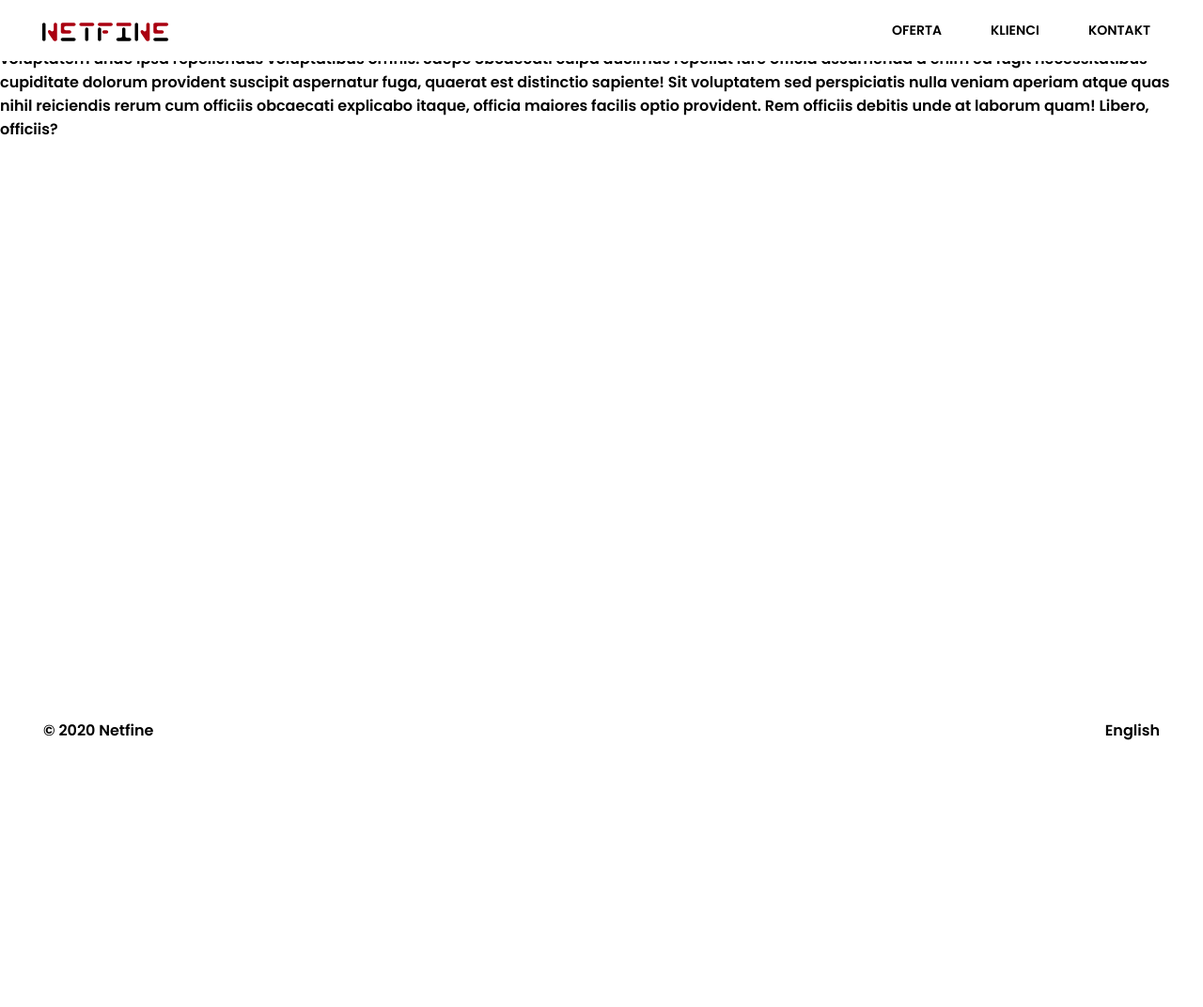
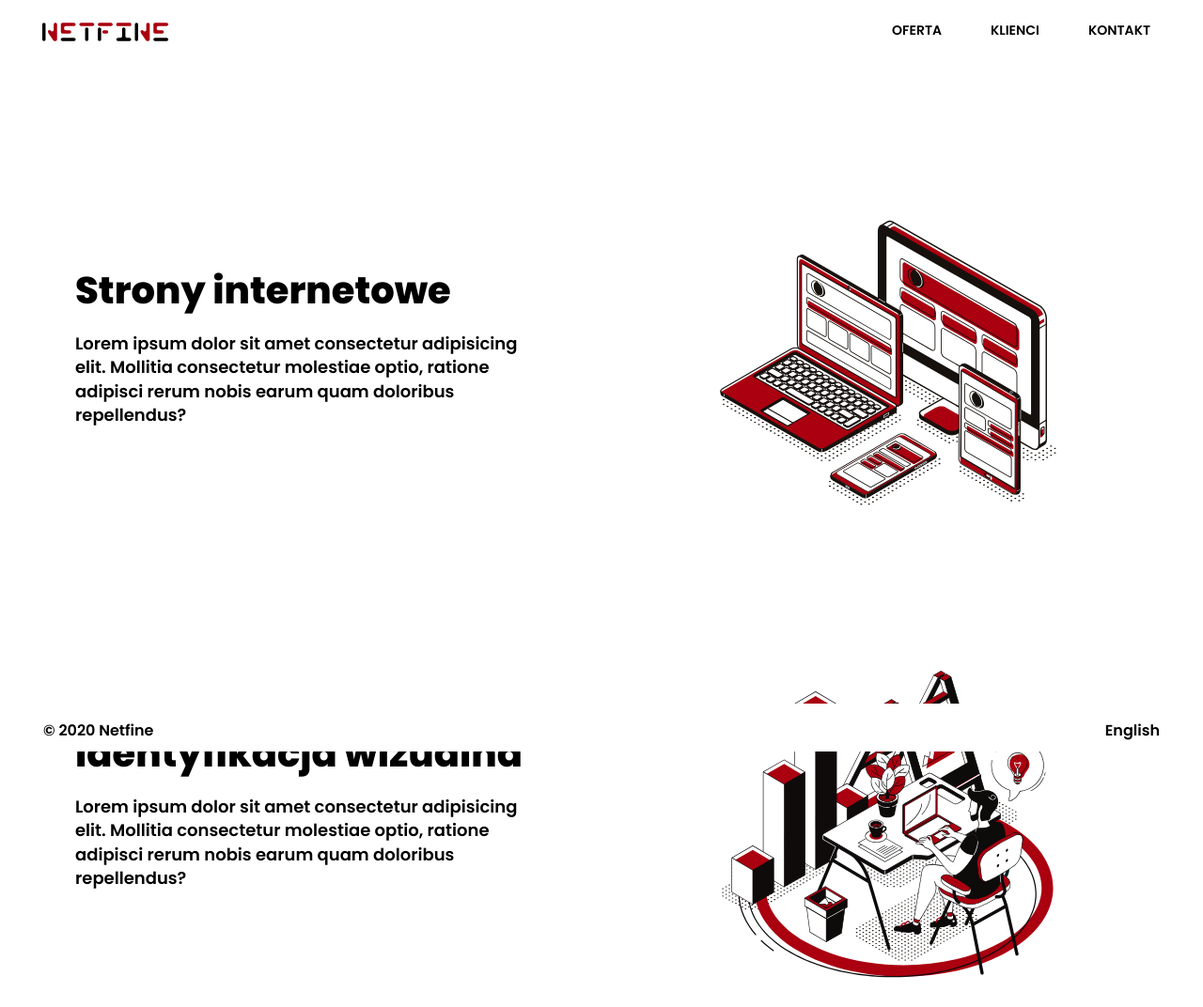
Before and after one commit to netmazing/netfine, a Gatsby site: page /oferta in a window 1280 px wide. Shown: the top 1072 px of the page at 94% size. Before the commit the page ends 800 px from the top, so only its background shows below. Built offline with nearby package versions, Linux system fonts and the light colour scheme; Gatsby itself is replaced by a stand-in of ours.

Commit message:
create offer page, add favicon

```diff
--- a/package.json
+++ b/package.json
@@ -5,6 +5,7 @@
   "version": "0.1.0",
   "author": "Kyle Mathews <mathews.kyle@gmail.com>",
   "dependencies": {
+    "@svgdotjs/svg.js": "^3.0.16",
     "gatsby": "^2.19.7",
     "gatsby-image": "^2.2.39",
     "gatsby-plugin-manifest": "^2.2.39",
--- a/src/components/layout.js
+++ b/src/components/layout.js
@@ -3,7 +3,6 @@ import Navbar from './Navbar';
 import Footer from './Footer';
 import './logo.css';
 import '../scss/layout.scss';
-
 
 const Layout = ({children}) => {
     return (
--- a/src/pages/index.js
+++ b/src/pages/index.js
@@ -10,8 +10,8 @@ import '../scss/arrow.scss';
 
 import Img1 from '../images/bg-images/bg2.jpg';
 import Img2 from '../images/bg-images/hero-bg.jpg';
-import Img3 from '../images/bg-images/bg4.jpg';
-import Img4 from '../images/bg-images/bg5.jpg';
+import Img3 from '../images/bg-images/bg5.jpg';
+import Img4 from '../images/bg-images/bg4.jpg';
 
 import ArrowDown from '../svg/arrow-down.svg';
 import ArrowRight from '../svg/arrow-right.svg';
@@ -24,7 +24,7 @@ const IndexPage = () => (
 
       <main className="page">
         <h1 className="hidden">Netfine Agencja Interaktywna</h1>
-        <Parallax bgImage={Img1} strength={300}>
+        <Parallax bgImage={Img1} strength={500}>
           <header className="hero">
             <h2 className="title hero__title">Stwórzmy coś fascynującego</h2>
             <p className="text hero__text">Pragniemy otworzyć przed Tobą nowe możliwości w osiąganiu celów. Uruchomimy dla Ciebie stronę internetową, zaprojektujemy logo, przeprowadzimy kampanię reklamową w internecie. Z przyjemnością zadbamy o Twój wirtualny wizerunek.</p>
--- a/src/pages/oferta.js
+++ b/src/pages/oferta.js
@@ -1,9 +1,45 @@
 import React from "react";
 import Layout from '../components/layout';
 
+import IllustrationWebDevelopment from '../svg/illustration-web-development.svg';
+import IllustrationBranding from '../svg/illustration-branding.svg';
+import IllustrationMarketing from '../svg/illustration-marketing.svg';
+
 const Offer = () => (
   <Layout>
-    <div>Lorem ipsum dolor sit amet consectetur adipisicing elit. Totam enim dolore sunt qui, reprehenderit magni velit nihil omnis quis eveniet modi illum laborum placeat debitis recusandae impedit voluptatum corporis pariatur asperiores quaerat amet quas? Neque accusantium suscipit laborum corrupti pariatur voluptatem unde ipsa repellendus voluptatibus omnis. Saepe obcaecati culpa ducimus repellat iure officia assumenda a enim ea fugit necessitatibus cupiditate dolorum provident suscipit aspernatur fuga, quaerat est distinctio sapiente! Sit voluptatem sed perspiciatis nulla veniam aperiam atque quas nihil reiciendis rerum cum officiis obcaecati explicabo itaque, officia maiores facilis optio provident. Rem officiis debitis unde at laborum quam! Libero, officiis?</div>
+    <main className="page offer-page">
+      <h1 className="hidden">Oferta</h1>
+      <section className="section offer">
+        <div className="offer__wrapper">
+          <h2 className="subtitle">Strony internetowe</h2>
+          <p className="text">Lorem ipsum dolor sit amet consectetur adipisicing elit. Mollitia consectetur molestiae optio, ratione adipisci rerum nobis earum quam doloribus repellendus?</p>
+        </div>
+        <div className="offer__illustration">
+          <img className="illustration illustrationWD" src={IllustrationWebDevelopment} alt="responsywne strony internetowe, dostosowane do różnych rozdzielczości i urządzeń mobilnych"/>
+        </div>
+      </section>
+
+      <section className="section offer">
+        <div className="offer__wrapper">
+          <h2 className="subtitle">Identyfikacja wizualna</h2>
+          <p className="text">Lorem ipsum dolor sit amet consectetur adipisicing elit. Mollitia consectetur molestiae optio, ratione adipisci rerum nobis earum quam doloribus repellendus?</p>
+        </div>
+        <div className="offer__illustration">
+          <img className="illustration illustrationB" src={IllustrationBranding} alt="projekty logo, materiały promocyjne, plakaty, ulotki, wizytówki"/>
+        </div>
+      </section>
+
+      <section className="section offer">
+        <div className="offer__wrapper">
+          <h2 className="subtitle">Markeing w sieci</h2>
+          <p className="text">Lorem ipsum dolor sit amet consectetur adipisicing elit. Mollitia consectetur molestiae optio, ratione adipisci rerum nobis earum quam doloribus repellendus?</p>
+        </div>
+        <div className="offer__illustration">
+          <img className="illustration illustrationM" src={IllustrationMarketing} alt="marketing internetowy, google ads, facebook ads, social media, pozycjonowanie stron"/>
+        </div>
+      </section>
+    </main>
+
   </Layout>
 
 )
--- a/src/scss/index.scss
+++ b/src/scss/index.scss
@@ -1,4 +1,8 @@
 @import './variables.scss';
+
+.page {
+    position: relative;
+}
 
 .hero .title,
 .hero .text,
@@ -17,6 +21,7 @@
 
 .hero {
     min-height: 100vh;
+    position: relative;
     display: flex;
     flex-direction: column;
     justify-content: center;
@@ -25,6 +30,7 @@
 }
 
 .parallax {
+    position: relative;
     min-height: 100vh;
     display: flex;
     flex-direction: column;
@@ -39,11 +45,11 @@
 }
 
 .parallax2 {
-    background-color: rgba(255, 255, 255, 0.5);
+    background-color: rgba(255, 255, 255, 0.65);
 }
 
 .parallax3 {
-    background-color: rgba(255, 255, 255, 0.6);
+    background-color: rgba(255, 255, 255, 0.5);
 }
 
 .hero__title {
@@ -93,3 +99,83 @@
         opacity: 1;
     }
 }
+
+// Ilustrations
+
+// .ilustration1 {
+//     position: absolute;
+//     width: 60px;
+//     top: 105vh;
+//     left: 0;
+//     transform: translateX(-40%);
+//     @media (max-width: 830px) and (orientation: landscape) {
+//         top: 145vh;
+//     }
+//     @media(min-width:360px) {
+//         width: 80px;
+//     }
+//     @media(min-width:600px) {
+//         width: 120px;
+//     }
+//     @media(min-width:1024px) {
+//         width: 160px;
+//         top: 108vh;
+//     }
+// }
+
+// .ilustration2 {
+//     position: absolute;
+//     width: 40px;
+//     top: 200vh;
+//     right: 0;
+//     transform: translate(2%, -50%);
+//     @media (max-width: 830px) and (orientation: landscape) {
+//         top: 280vh;
+//     }
+//     @media(min-width:360px) {
+//         width: 60px;
+//     }
+//     @media(min-width:600px) {
+//         width: 80px;
+//     }
+//     @media(min-width:1024px) {
+//         width: 110px;
+//     }
+// }
+
+// .ilustration3 {
+//     position: absolute;
+//     width: 40px;
+//     top: 300vh;
+//     left: 0;
+//     transform: translate(0, -50%);
+//     @media (max-width: 830px) and (orientation: landscape) {
+//         top: 420vh;
+//     }
+//     @media(min-width:360px) {
+//         width: 60px;
+//     }
+//     @media(min-width:600px) {
+//         width: 80px;
+//     }
+//     @media(min-width:1024px) {
+//         width: 110px;
+//     }
+// }
+
+// .ilustration4 {
+//     position: absolute;
+//     width: 60px;
+//     bottom: 10vh;
+//     right: 0;
+//     transform: translateX(40%);
+//     @media(min-width:360px) {
+//         width: 80px;
+//     }
+//     @media(min-width:600px) {
+//         width: 120px;
+//     }
+//     @media(min-width:1024px) {
+//         width: 160px;
+//     }
+// }
--- a/src/scss/layout.scss
+++ b/src/scss/layout.scss
@@ -5,6 +5,7 @@
 @import './loader.scss';
 @import './arrow.scss';
 @import './btn.scss';
+@import './offer.scss';
 
 ::-webkit-scrollbar {
     display: none;
--- /dev/null
+++ b/src/scss/offer.scss
@@ -0,0 +1,66 @@
+@import './variables.scss';
+
+.offer-page {
+    padding: 10vh 0 15vh 0;
+    margin: 0 auto;
+    max-width: 1280px;
+}
+
+.offer {
+    padding: 10vh 10px 0;
+    display: flex;
+    flex-direction: column;
+    justify-content: center;
+    align-items: center;
+    @media(min-width: 768px) {
+        padding: 10vh 30px 0;
+    }
+    @media(min-width: 1024px) {
+        flex-direction: row;
+        // justify-content: center;
+        // align-items: center;
+    }
+}
+
+.offer__wrapper {
+    // text-align: center;
+    @media(min-width: 1024px) {
+        width: 50%;
+        // align-self: flex-start;
+    }
+}
+
+.offer__wrapper .subtitle, .offer__wrapper .text {
+    margin: 20px auto;
+    width: 90%;
+    @media(min-width: 600px) {
+        width: 80%;
+    }
+    @media(min-width: 768px) {
+        width: 70%;
+    }
+    @media(min-width: 1024px) {
+        width: 80%;
+        margin: 20px 50px;
+        text-align: left;
+    }
+}
+
+.offer__illustration {
+    width: 100%;
+    text-align: center;
+    @media(min-width: 1024px) {
+        width: 50%;
+    }
+}
+
+.illustration {
+    width: 60%;
+    margin: 40px 0 0;
+    @media(min-width: 768px) {
+        width: 50%;
+    }
+    @media(min-width: 1024px) {
+        width: 60%;
+    }
+}
```
Also changed, not shown: src/components/Cursor.js (added, +62 -0 lines), src/images/gatsby-icon.png, src/svg/illustration-branding.svg (added), src/svg/illustration-contact.svg (added), src/svg/illustration-marketing.svg (added), src/svg/illustration-web-development.svg (added), 1 other file.
